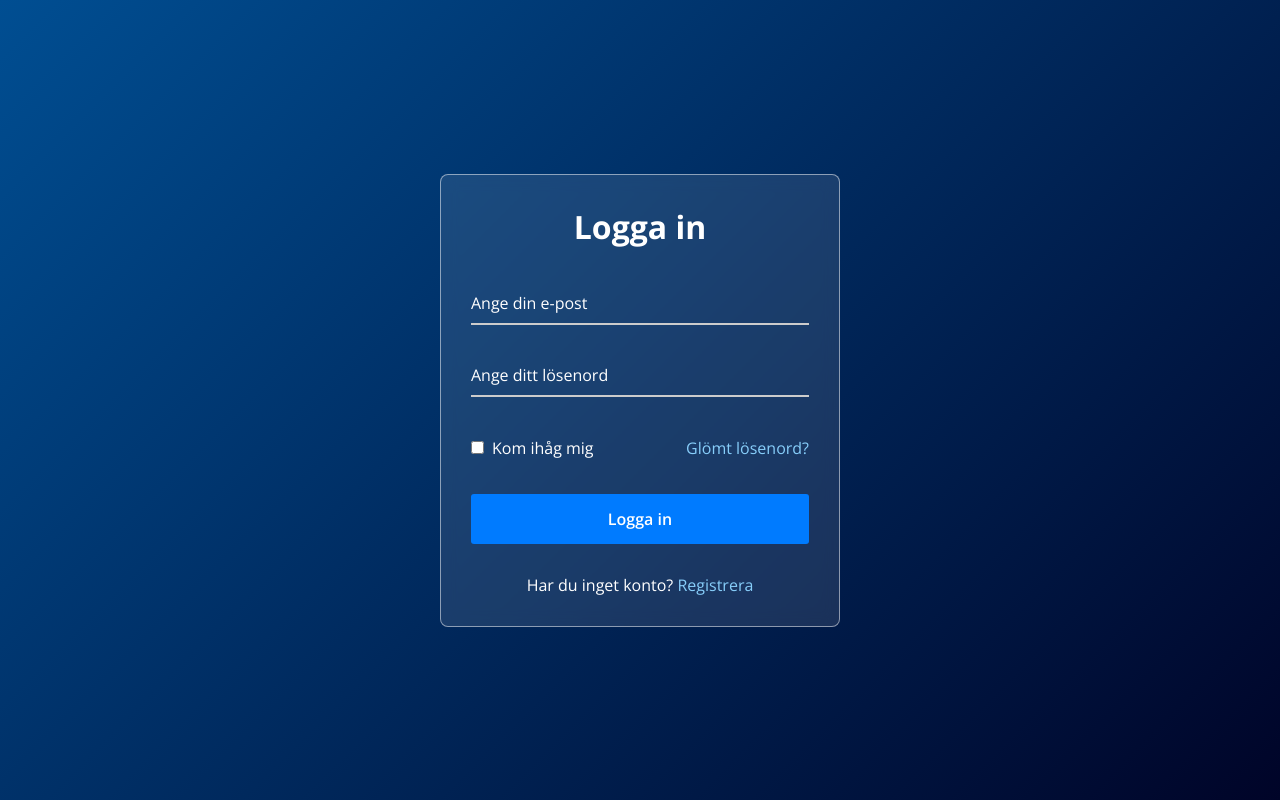
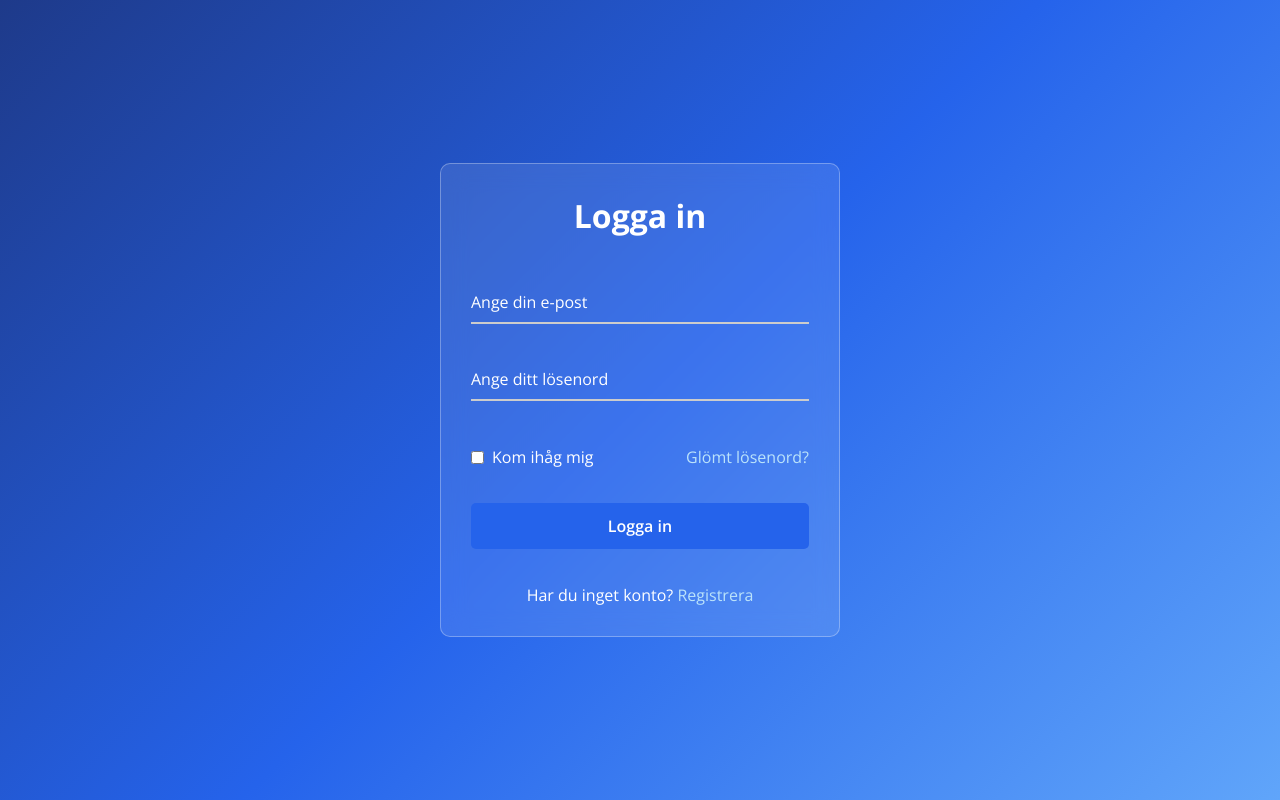
Before and after one commit to Challept/auth-webstay, a Flask app: page / in a window 1280 px wide. Run offline with Flask 3, Linux system fonts and the light colour scheme.

Commit message:
Update index.html

```diff
--- a/templates/index.html
+++ b/templates/index.html
@@ -3,7 +3,7 @@
 <head>
   <meta charset="UTF-8">
   <meta name="viewport" content="width=device-width, initial-scale=1.0">
-  <title>Logga in | Webstay Auth</title>
+  <title>Webstay | Logga in</title>
   <style>
     @import url("https://fonts.googleapis.com/css2?family=Open+Sans:wght@200;300;400;500;600;700&display=swap");
 
@@ -21,23 +21,24 @@
       min-height: 100vh;
       width: 100%;
       padding: 0 10px;
-      background: linear-gradient(135deg, #004e92, #000428);
+      background: linear-gradient(135deg, #1e3a8a, #2563eb, #60a5fa);
     }
 
     .wrapper {
       width: 400px;
-      border-radius: 8px;
+      border-radius: 10px;
       padding: 30px;
       text-align: center;
-      border: 1px solid rgba(255, 255, 255, 0.5);
-      backdrop-filter: blur(8px);
-      -webkit-backdrop-filter: blur(8px);
+      border: 1px solid rgba(255, 255, 255, 0.3);
+      backdrop-filter: blur(12px);
+      -webkit-backdrop-filter: blur(12px);
       background: rgba(255, 255, 255, 0.1);
     }
 
     form {
       display: flex;
       flex-direction: column;
+      gap: 15px;
     }
 
     h2 {
@@ -49,7 +50,7 @@
     .input-field {
       position: relative;
       border-bottom: 2px solid #ccc;
-      margin: 15px 0;
+      margin: 10px 0;
     }
 
     .input-field label {
@@ -73,8 +74,8 @@
       color: #fff;
     }
 
-    .input-field input:focus~label,
-    .input-field input:valid~label {
+    .input-field input:focus ~ label,
+    .input-field input:valid ~ label {
       font-size: 0.8rem;
       top: 10px;
       transform: translateY(-120%);
@@ -84,7 +85,7 @@
       display: flex;
       align-items: center;
       justify-content: space-between;
-      margin: 25px 0 35px 0;
+      margin: 20px 0;
       color: #fff;
     }
 
@@ -102,7 +103,7 @@
     }
 
     .wrapper a {
-      color: #87cefa;
+      color: #bbe3fa;
       text-decoration: none;
     }
 
@@ -111,34 +112,35 @@
     }
 
     button {
-      background: #007bff;
+      background: #2563eb;
       color: #fff;
       font-weight: 600;
       border: none;
       padding: 12px 20px;
       cursor: pointer;
-      border-radius: 3px;
+      border-radius: 5px;
       font-size: 16px;
-      border: 2px solid transparent;
       transition: 0.3s ease;
     }
 
     button:hover {
-      color: #007bff;
-      border-color: #007bff;
-      background: rgba(255, 255, 255, 0.15);
+      background: #1e3a8a;
     }
 
     .register {
       text-align: center;
-      margin-top: 30px;
+      margin-top: 20px;
       color: #fff;
+    }
+
+    .hidden {
+      display: none;
     }
   </style>
 </head>
 <body>
   <div class="wrapper">
-    <form method="POST" action="/loggain">
+    <form id="login-form" method="POST" action="/loggain">
       <h2>Logga in</h2>
       <div class="input-field">
         <input type="email" name="email" required>
@@ -157,14 +159,36 @@
       </div>
       <button type="submit" name="login">Logga in</button>
       <div class="register">
-        <p>Har du inget konto? <a href="#" onclick="registerRedirect()">Registrera</a></p>
+        <p>Har du inget konto? <a href="#" onclick="switchToRegister()">Registrera</a></p>
+      </div>
+    </form>
+
+    <form id="register-form" class="hidden" method="POST" action="/loggain">
+      <h2>Registrera</h2>
+      <div class="input-field">
+        <input type="email" name="email" required>
+        <label>Ange din e-post</label>
+      </div>
+      <div class="input-field">
+        <input type="password" name="losenord" required>
+        <label>Skapa ett lösenord</label>
+      </div>
+      <button type="submit" name="register">Registrera</button>
+      <div class="register">
+        <p>Har du redan ett konto? <a href="#" onclick="switchToLogin()">Logga in</a></p>
       </div>
     </form>
   </div>
 
   <script>
-    function registerRedirect() {
-      window.location.href = "/loggain";
+    function switchToRegister() {
+      document.getElementById('login-form').classList.add('hidden');
+      document.getElementById('register-form').classList.remove('hidden');
+    }
+
+    function switchToLogin() {
+      document.getElementById('register-form').classList.add('hidden');
+      document.getElementById('login-form').classList.remove('hidden');
     }
   </script>
 </body>
```
